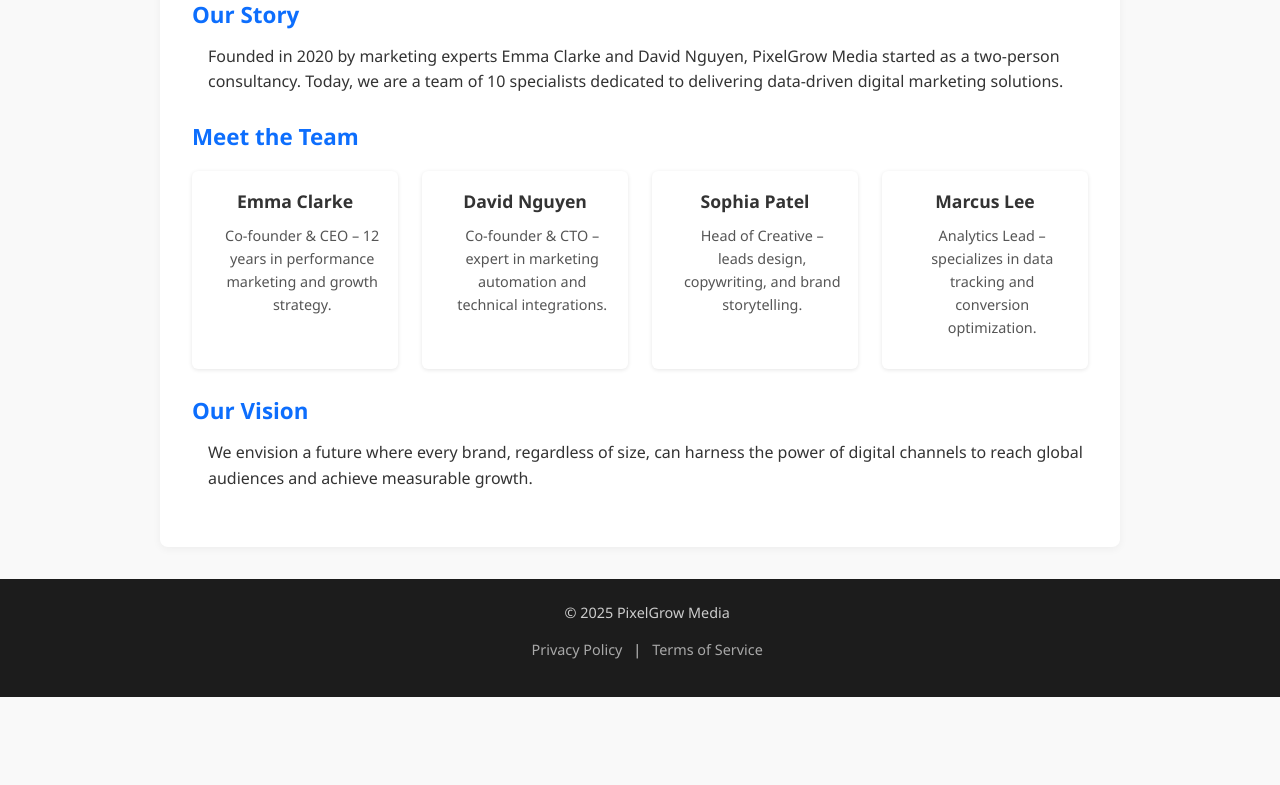
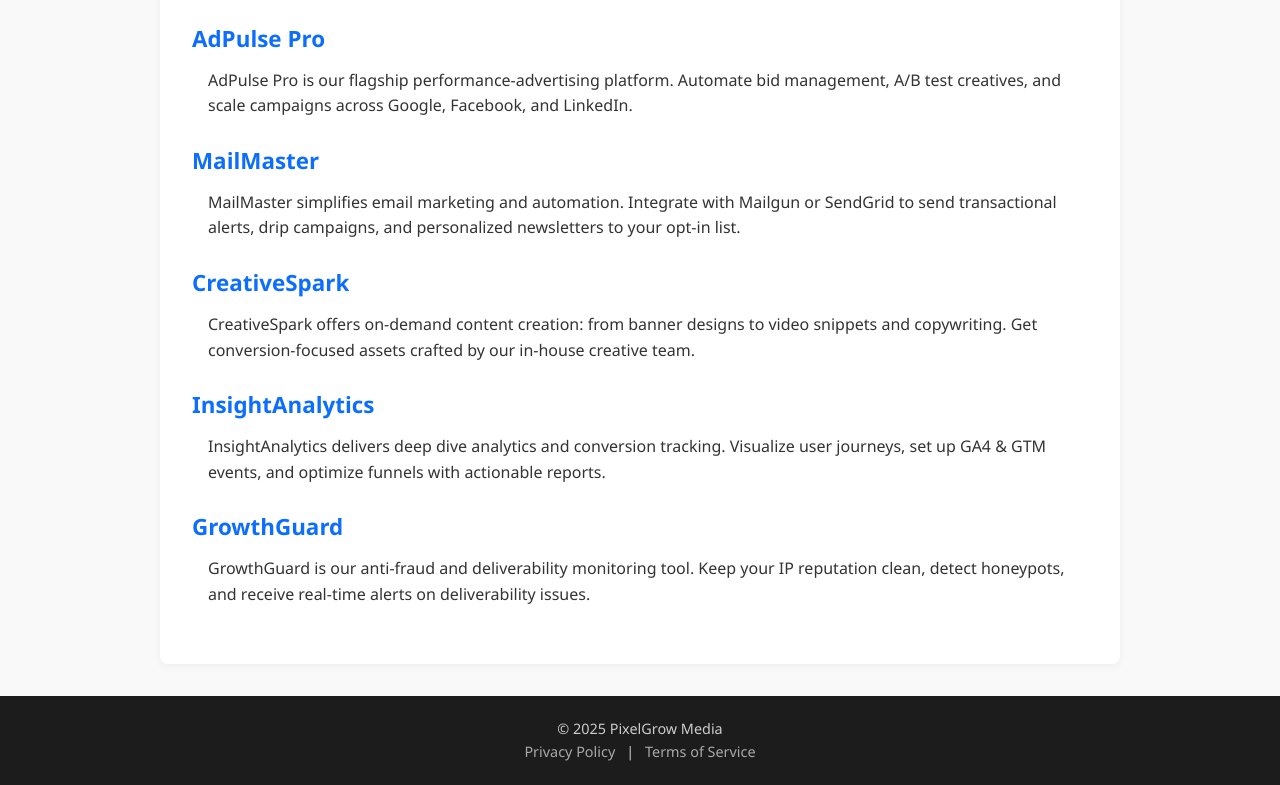
Before and after one commit to OLENUA/PixelGrow, a plain HTML site: page about.html in a window 1280 px wide. Shown: the part 221-1006 px from the top of the page. Before the commit the page ends 918 px from the top, so only its background shows below. Drawn offline with Linux system fonts and the light colour scheme.

Commit message:
Update about.html

```diff
--- a/about.html
+++ b/about.html
@@ -3,7 +3,7 @@
 <head>
   <meta charset="UTF-8" />
   <meta name="viewport" content="width=device-width, initial-scale=1.0" />
-  <title>About Us - PixelGrow Media</title>
+  <title>Products - PixelGrow Media</title>
   <style>
     :root {
       --primary-color: #0d6efd;
@@ -13,7 +13,7 @@
       --footer-bg: #1c1c1c;
       --footer-text: #ccc;
     }
-    * {
+    *, *::before, *::after {
       box-sizing: border-box;
       margin: 0;
       padding: 0;
@@ -35,9 +35,7 @@
       top: 0;
       z-index: 1000;
     }
-    header h1 {
-      font-size: 1.5em;
-    }
+    header h1 { font-size: 1.5em; }
     nav a {
       color: white;
       margin-left: 1.5em;
@@ -45,12 +43,9 @@
       font-weight: 600;
       transition: color 0.3s;
     }
-    nav a:hover {
-      color: var(--primary-color);
-    }
+    nav a:hover { color: var(--primary-color); }
     @media (max-width: 600px) {
       header { flex-direction: column; text-align: center; }
-      nav { margin-top: 0.5em; }
       nav a { display: block; margin: 0.5em 0; }
     }
     main {
@@ -61,47 +56,22 @@
       border-radius: 8px;
       box-shadow: 0 2px 8px rgba(0,0,0,0.05);
     }
-    main h1 {
+    h1 {
       text-align: center;
       color: var(--dark-bg);
       margin-bottom: 1em;
       font-size: 2em;
     }
-    section {
+    .product {
       margin-bottom: 1.5em;
     }
-    section h2 {
+    .product h2 {
       color: var(--primary-color);
-      margin-bottom: 0.5em;
       font-size: 1.4em;
-    }
-    p, ul {
-      margin-left: 1em;
-      margin-bottom: 1em;
-    }
-    ul li {
       margin-bottom: 0.5em;
     }
-    .team {
-      display: grid;
-      grid-template-columns: repeat(auto-fit, minmax(200px, 1fr));
-      gap: 1.5em;
-      margin-top: 1em;
-    }
-    .member {
-      background: #fff;
-      padding: 1em;
-      border-radius: 6px;
-      text-align: center;
-      box-shadow: 0 1px 4px rgba(0,0,0,0.1);
-    }
-    .member h3 {
-      margin-bottom: 0.5em;
-      font-size: 1.1em;
-    }
-    .member p {
-      font-size: 0.9em;
-      color: #555;
+    .product p {
+      margin-left: 1em;
     }
     footer {
       background: var(--footer-bg);
@@ -118,10 +88,7 @@
       opacity: 0.8;
       transition: opacity 0.3s;
     }
-    footer a:hover {
-      opacity: 1;
-      color: var(--primary-color);
-    }
+    footer a:hover { opacity: 1; color: var(--primary-color); }
   </style>
 </head>
 <body>
@@ -131,51 +98,43 @@
       <a href="/index.html">Home</a>
       <a href="/about.html">About Us</a>
       <a href="/products.html">Products</a>
+      <a href="/contact.html">Contact Us</a>
       <a href="/login.html">Register / Login</a>
     </nav>
   </header>
 
   <main>
-    <h1>About Us</h1>
-    <section>
-      <h2>Our Story</h2>
-      <p>Founded in 2020 by marketing experts Emma Clarke and David Nguyen, PixelGrow Media started as a two-person consultancy. Today, we are a team of 10 specialists dedicated to delivering data-driven digital marketing solutions.</p>
-    </section>
+    <h1>Our Products</h1>
 
-    <section>
-      <h2>Meet the Team</h2>
-      <div class="team">
-        <div class="member">
-          <h3>Emma Clarke</h3>
-          <p>Co-founder & CEO – 12 years in performance marketing and growth strategy.</p>
-        </div>
-        <div class="member">
-          <h3>David Nguyen</h3>
-          <p>Co-founder & CTO – expert in marketing automation and technical integrations.</p>
-        </div>
-        <div class="member">
-          <h3>Sophia Patel</h3>
-          <p>Head of Creative – leads design, copywriting, and brand storytelling.</p>
-        </div>
-        <div class="member">
-          <h3>Marcus Lee</h3>
-          <p>Analytics Lead – specializes in data tracking and conversion optimization.</p>
-        </div>
-      </div>
-    </section>
+    <div class="product">
+      <h2>AdPulse Pro</h2>
+      <p>AdPulse Pro is our flagship performance-advertising platform. Automate bid management, A/B test creatives, and scale campaigns across Google, Facebook, and LinkedIn.</p>
+    </div>
 
-    <section>
-      <h2>Our Vision</h2>
-      <p>We envision a future where every brand, regardless of size, can harness the power of digital channels to reach global audiences and achieve measurable growth.</p>
-    </section>
+    <div class="product">
+      <h2>MailMaster</h2>
+      <p>MailMaster simplifies email marketing and automation. Integrate with Mailgun or SendGrid to send transactional alerts, drip campaigns, and personalized newsletters to your opt-in list.</p>
+    </div>
+
+    <div class="product">
+      <h2>CreativeSpark</h2>
+      <p>CreativeSpark offers on-demand content creation: from banner designs to video snippets and copywriting. Get conversion-focused assets crafted by our in-house creative team.</p>
+    </div>
+
+    <div class="product">
+      <h2>InsightAnalytics</h2>
+      <p>InsightAnalytics delivers deep dive analytics and conversion tracking. Visualize user journeys, set up GA4 & GTM events, and optimize funnels with actionable reports.</p>
+    </div>
+
+    <div class="product">
+      <h2>GrowthGuard</h2>
+      <p>GrowthGuard is our anti-fraud and deliverability monitoring tool. Keep your IP reputation clean, detect honeypots, and receive real-time alerts on deliverability issues.</p>
+    </div>
   </main>
 
   <footer>
     <p>&copy; 2025 PixelGrow Media</p>
-    <p>
-      <a href="/privacy.html">Privacy Policy</a> |
-      <a href="/terms.html">Terms of Service</a>
-    </p>
+    <p><a href="/privacy.html">Privacy Policy</a> | <a href="/terms.html">Terms of Service</a></p>
   </footer>
 </body>
 </html>
```
